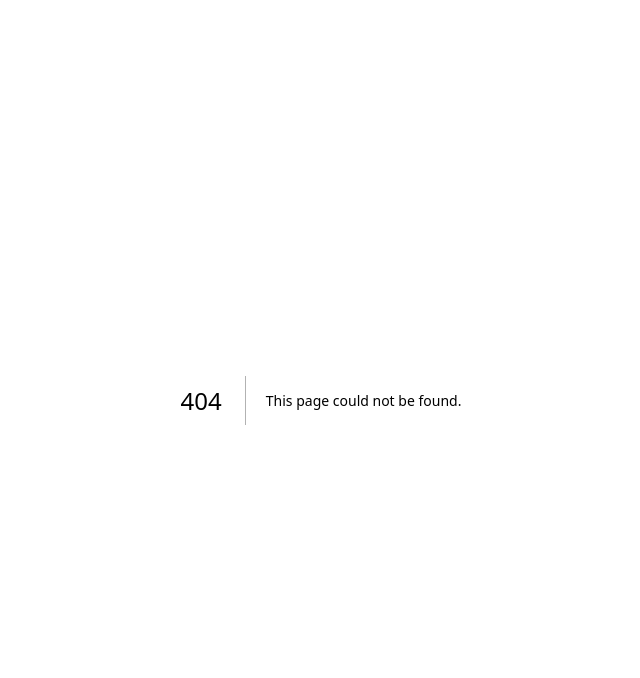
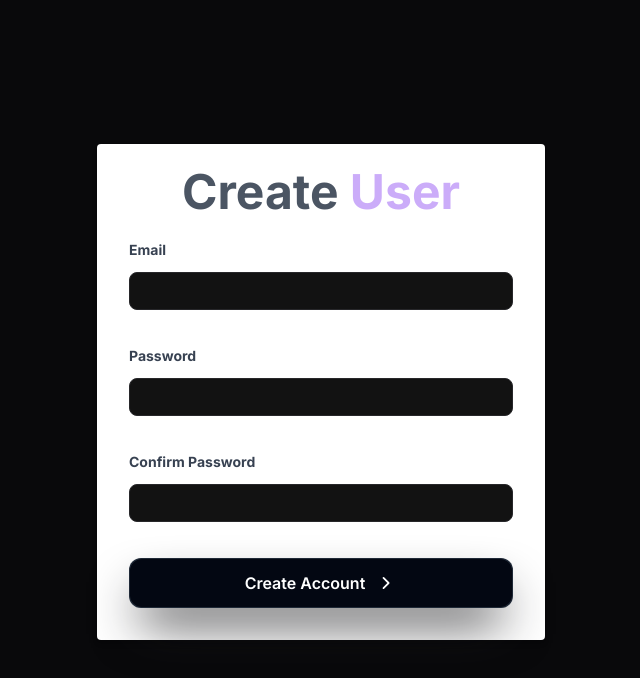
Before and after one commit to diptomistry/BuetCseFest2024, a Next.js app in the folder frontend/: page /auth/verifiedEmail in a window 1280 px wide. Before the commit this address had no page. Shown: the top 678 px of the page, without its empty margins (319-959 px from the left). Built offline with nearby package versions, Linux system fonts and the light colour scheme.

Commit message:
Refactor frontend code to update UI styles and add session handling

```diff
--- a/frontend/app/auth/recovery/page.tsx
+++ b/frontend/app/auth/recovery/page.tsx
@@ -39,9 +39,9 @@ const page = () => {
               />
             </div>
 
-            <div className="mt-5" onClick={handleSubmit}>
+            <button className="mt-5 w-full" onClick={handleSubmit}>
               <AuthButton buttonText="Recover Password" />
-            </div>
+            </button>
 
             <div className="flex items-center justify-between mt-4">
               <span className="w-1/5 border-b dark:border-gray-600 md:w-1/4"></span>
--- /dev/null
+++ b/frontend/app/auth/verifiedEmail/page.tsx
@@ -0,0 +1,146 @@
+"use client";
+import React, { useState } from "react";
+import { useSearchParams } from "next/navigation";
+import axios from "axios";
+import AuthTitle from "@/components/ui/AuthTitle";
+import AuthButton from "@/components/auth/AuthButton";
+const Page = () => {
+  const searchParams = useSearchParams();
+  const email = searchParams.get("email") || "";
+  const name = email.split("@")[0]; // Example: "john.doe@example.com" => "john.doe"
+
+  const [pass, setPass] = useState(""); // State to store the password
+  const [confirmPass, setConfirmPass] = useState(""); // State for confirm password
+
+  const phone = "123-456-7890";
+  const dob = "1980-01-01";
+  const userType = "admin";
+  const registeredFrom = "Hospital";
+
+  const handleSubmit = async (e: React.FormEvent) => {
+    e.preventDefault();
+
+    // Create the user data object
+    const data = {
+      name,
+      email,
+      phone,
+      dob,
+      gender: "", // You can set this dynamically if needed
+      userType,
+      password: pass, // Use the entered password
+      confirmPass, // Use the confirm password
+      registeredFrom,
+    };
+
+    try {
+      console.log("Sending data:", data);
+      const response = await axios.post(
+        "http://localhost:8000/api/auth/create-user",
+        data,
+        {
+          headers: {
+            "Content-Type": "application/json",
+          },
+        }
+      );
+
+      if (response.data.success) {
+        alert("User created successfully");
+        window.location.href = "/dashboard";
+      }
+      else{
+        alert("User creation failed: " + response.data.message);
+      }
+    } catch (error) {
+      if (axios.isAxiosError(error)) {
+        console.error("Error creating user:", error.response?.data || error.message);
+      } else {
+        console.error("Error creating user:", error);
+      }
+    }
+  };
+
+  return (
+    <div className="flex items-center justify-center h-screen">
+      <div className="w-full max-w-md">
+        <form
+          onSubmit={handleSubmit}
+          className="bg-white shadow-md rounded px-8 pt-6 pb-8 mb-4"
+        >
+          {/* AuthTitle Component */}
+          <div className="text-center mb-6">
+            <AuthTitle text1="Create" text2="User" />
+          </div>
+
+          {/* Email Display */}
+          <div className="mb-4">
+            <label
+              className="block text-gray-700 text-sm font-bold mb-2"
+              htmlFor="email"
+            >
+              Email
+            </label>
+            <input
+              type="text"
+              id="email"
+              value={email}
+              readOnly
+              className="border rounded-lg px-3 py-2 mt-1 mb-5 text-sm w-full text-gray-500"
+            />
+          </div>
+
+          {/* Password Input */}
+          <div className="mb-4">
+            <label
+              className="block text-gray-700 text-sm font-bold mb-2"
+              htmlFor="password"
+            >
+              Password
+            </label>
+            <input
+              type="password"
+              id="password"
+              value={pass}
+              onChange={(e) => setPass(e.target.value)}
+              required
+              className="border rounded-lg px-3 py-2 mt-1 mb-5 text-sm w-full"
+            />
+          </div>
+
+          {/* Confirm Password Input */}
+          <div className="mb-4">
+            <label
+              className="block text-gray-700 text-sm font-bold mb-2"
+              htmlFor="confirm-password"
+            >
+              Confirm Password
+            </label>
+            <input
+              type="password"
+              id="confirm-password"
+              value={confirmPass}
+              onChange={(e) => setConfirmPass(e.target.value)}
+              required
+              className="border rounded-lg px-3 py-2 mt-1 mb-5 text-sm w-full"
+            />
+          </div>
+
+          {/* Submit Button */}
+          <div className="w-full">
+            <button
+              type="submit"
+              className="w-full"
+            >
+              <AuthButton buttonText="Create Account" />
+            </button>
+
+
+          </div>
+        </form>
+      </div>
+    </div>
+  );
+};
+
+export default Page;
--- a/frontend/app/layout.tsx
+++ b/frontend/app/layout.tsx
@@ -25,7 +25,8 @@ export default function RootLayout({
         {/* Wrap everything inside Providers to have session handling across the app */}
 
         <UserProvider>
-          <ThemeProvider
+        <SessionWrapper>
+        <ThemeProvider
             attribute="class"
             defaultTheme="dark"
             enableSystem
@@ -33,6 +34,7 @@ export default function RootLayout({
           >
             {children}
           </ThemeProvider>
+        </SessionWrapper>
         </UserProvider>
       </body>
     </html>
--- a/frontend/components/OTPVerification.tsx
+++ b/frontend/components/OTPVerification.tsx
@@ -102,9 +102,12 @@ const OTPVerification: React.FC<OTPVerificationProps> = ({
             },
           }
         );
-
+      if(response.data.success){
+        alert("User created successfully");
+        window.location.href = "/dashboard";
+      }
         // Handle response
-        console.log("Response:", response.data);
+        //console.log("Response:", response.data);
       } catch (error) {
         if (axios.isAxiosError(error)) {
           console.error(
--- a/frontend/components/auth/Auth.tsx
+++ b/frontend/components/auth/Auth.tsx
@@ -1,16 +1,18 @@
 "use client";
-import React, { useState, useContext } from "react";
+import React, { useState, useContext,useEffect } from "react";
 import AuthTitle from "../ui/AuthTitle";
 import GoogleIcon from "../ui/GoogleIcon";
 import AuthButton from "./AuthButton";
 import { FaEyeSlash, FaEye } from "react-icons/fa";
+
 import { signIn, signOut, useSession } from "next-auth/react";
 import { UserContext } from "../UserProvider";
 import { useRouter } from "next/navigation"; // Import useRouter for navigation
+import { is } from "@react-three/fiber/dist/declarations/src/core/utils";
 
 const Auth = () => {
-  // const { data: session } = useSession()
-  // console.log('here',session)
+ const { data: session } = useSession()
+
   const [rememberMe, setRememberMe] = useState(false); // State to store remember me checkbox
   const [email, setEmail] = useState(""); // State to store email input
   const [password, setPassword] = useState(""); // State to store
@@ -26,13 +28,57 @@ const Auth = () => {
   const toggleMode = () => {
     setIsSignup(!isSignup); // Toggle between sign up and login
   };
-  // if(session) {
-  //  window.location.href = "/dashboard";
-  // }
+  useEffect(() => {
+    if (session && session.user) {
+      const googleEmail = session.user.email;
+      console.log(googleEmail,isSignup);
+      if (googleEmail) {
+        if (isSignup) {
+          handleGoogleSignup(googleEmail); // Handle Google Signup
+        } else {
+          handleGoogleLogin(googleEmail); // Handle Google Login
+        }
+      }
+    }
+  }, [session,isSignup]);
+  const handleGoogleLogin = async (googleEmail: string) => {
+    try {
+      const response = await fetch('http://localhost:8000/api/auth/login', {
+        method: 'POST',
+        headers: {
+          'Content-Type': 'application/json',
+        },
+        body: JSON.stringify({ email: googleEmail, password: '' }), // Send email and empty password
+      });
+
+      const data = await response.json();
+
+      if (response.ok && data.success) {
+        login?.(data.data);
+        localStorage.setItem('token', data.data.token);
+
+        if (rememberMe) {
+          localStorage.setItem('email', googleEmail);
+        } else {
+          localStorage.removeItem('email');
+        }
+
+        window.location.href = "/dashboard"; // Redirect to dashboard after successful login
+      } else {
+        setError(data.message || 'Login failed. Please check your credentials.');
+      }
+    } catch (error) {
+      setError('An error occurred during login. Please try again.');
+    }
+  };
+
   const handleSignUp = () => {
     // Navigate to email verification page and pass email and password as query parameters
     router.push(`/auth/emailVerify?email=${encodeURIComponent(email)}&password=${encodeURIComponent(password)}`);
   };
+  const handleGoogleSignup = (googleEmail: string) => {
+    router.push(`/auth/verifiedEmail?email=${encodeURIComponent(googleEmail)}`);
+  }
 
   const handleLogin = async (e: { preventDefault: () => void; }) => {
     e.preventDefault();
--- a/frontend/components/auth/AuthButton.tsx
+++ b/frontend/components/auth/AuthButton.tsx
@@ -9,7 +9,7 @@ const AuthButton = ({
     <div className="w-full">
       <div className="flex items-center justify-center">
         <div className="relative group w-full">
-          <button
+          <div
             className="relative inline-block w-full p-px font-semibold leading-6 text-white bg-gray-800 shadow-2xl cursor-pointer rounded-xl shadow-zinc-900 transition-transform duration-300 ease-in-out hover:scale-105 active:scale-95"
           >
             <span
@@ -36,7 +36,7 @@ const AuthButton = ({
                 </svg>
               </div>
             </span>
-          </button>
+          </div>
         </div>
       </div>
     </div>
```
